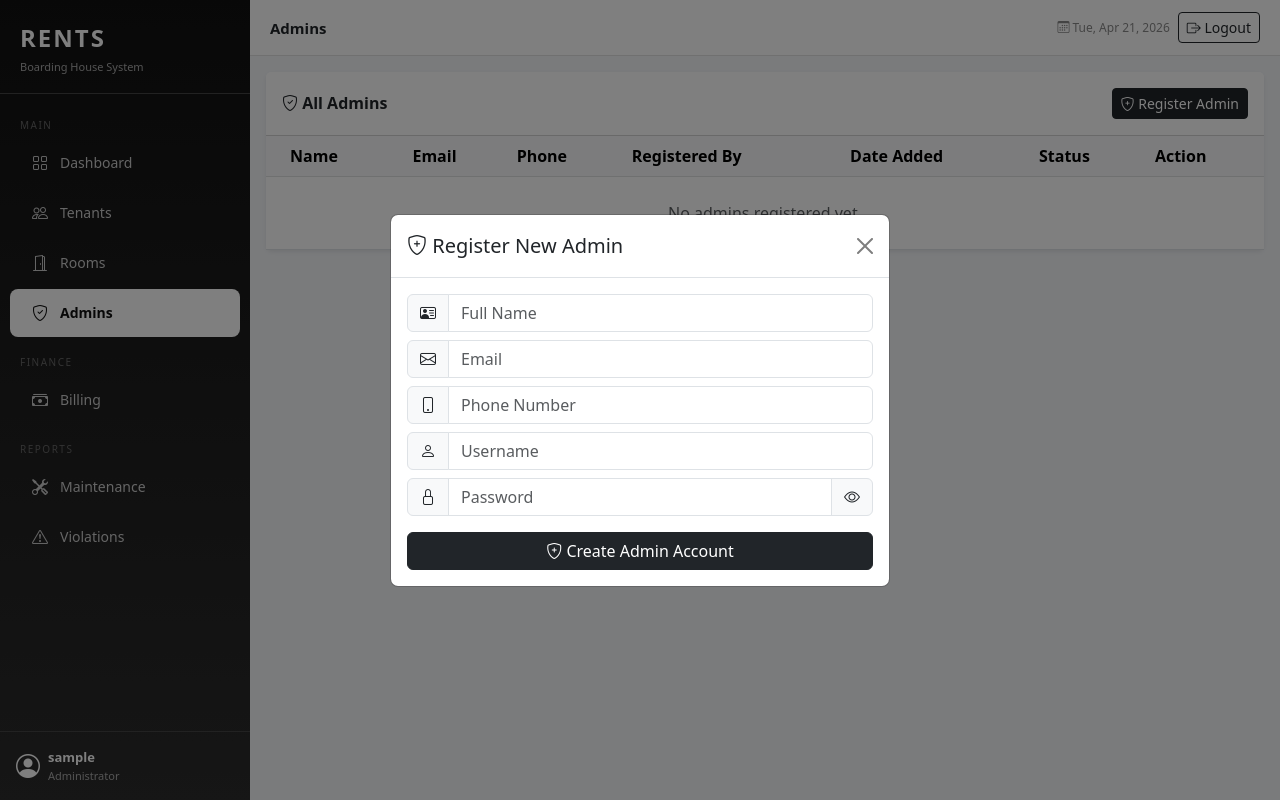
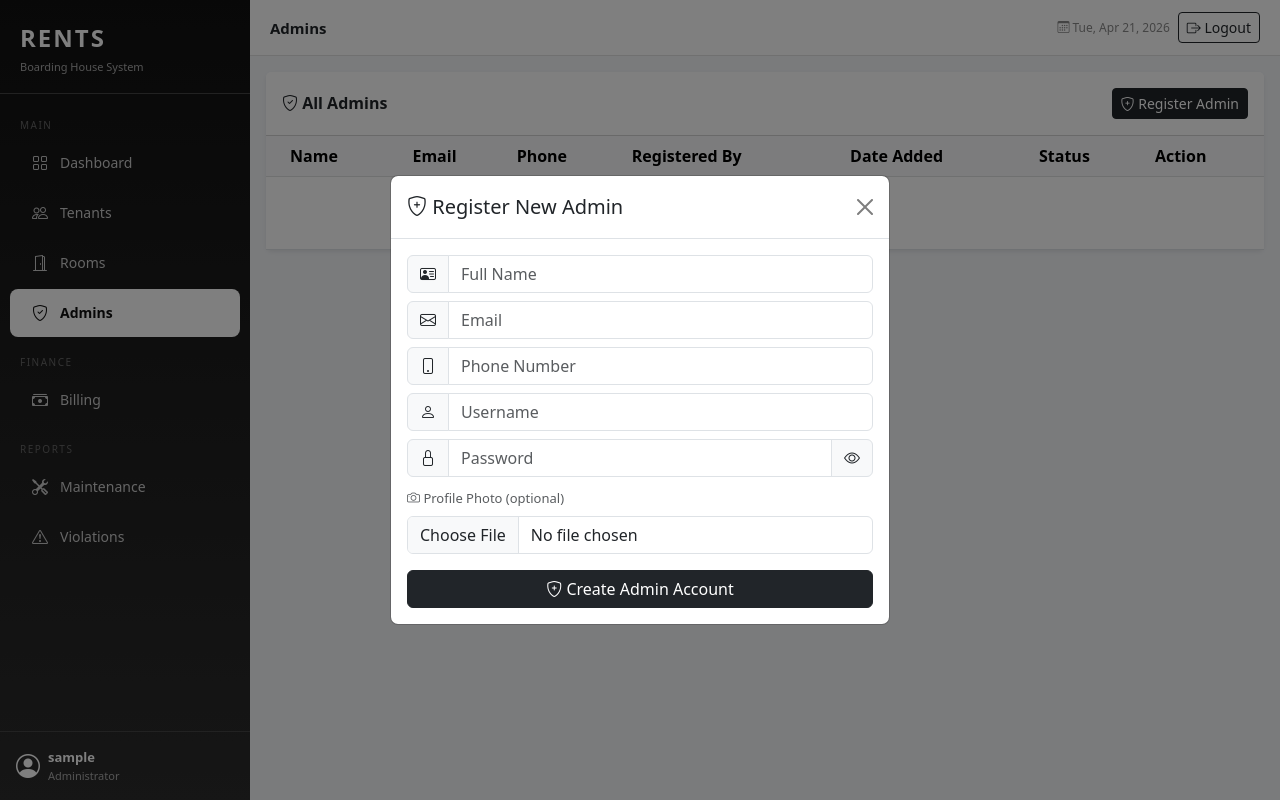
Before and after one commit to KevzBueno101/rents_system, a Django app: page /admin-list/ in a window 1280 px wide, after a click on "Register Admin". Run offline with Django 4.2, Linux system fonts and the light colour scheme; the visitor is signed in with stand-in values (Sample User, id 1); data comes from the database, SQL or seed files in the repository.

Commit message:
Logout: Confirmation Modal, etc

```diff
--- a/accounts/models.py
+++ b/accounts/models.py
@@ -8,6 +8,7 @@ class TenantProfile(models.Model):
     full_name   = models.CharField(max_length=100)
     phone       = models.CharField(max_length=20)
     room_number = models.CharField(max_length=20)
+    photo       = models.ImageField(upload_to='profiles/', blank=True, null=True)
     created_at  = models.DateTimeField(auto_now_add=True)
 
     def __str__(self):
@@ -19,6 +20,7 @@ class AdminProfile(models.Model):
     full_name  = models.CharField(max_length=100)
     phone      = models.CharField(max_length=20)
     created_at = models.DateTimeField(auto_now_add=True)
+    photo      = models.ImageField(upload_to='profiles/', blank=True, null=True)
     created_by = models.ForeignKey(
         User,
         on_delete=models.SET_NULL,
--- a/accounts/static/accounts/css/dashboard.css
+++ b/accounts/static/accounts/css/dashboard.css
@@ -171,6 +171,58 @@ body {
     -webkit-overflow-scrolling: touch;
 }
 
+/* MOBILE RESPONSIVE TABLES */
+.table-wrapper-scroll-x {
+    overflow-x: auto;
+    -webkit-overflow-scrolling: touch;
+    scrollbar-width: thin;
+    scrollbar-color: #ccc #f4f6f9;
+}
+
+.table-wrapper-scroll-x::-webkit-scrollbar {
+    height: 8px;
+}
+
+.table-wrapper-scroll-x::-webkit-scrollbar-track {
+    background: #f4f6f9;
+}
+
+.table-wrapper-scroll-x::-webkit-scrollbar-thumb {
+    background: #ccc;
+    border-radius: 4px;
+}
+
+.table-wrapper-scroll-x::-webkit-scrollbar-thumb:hover {
+    background: #999;
+}
+
+/* STICKY COLUMNS */
+.sticky-col {
+    position: sticky;
+    left: 0;
+    background: white;
+    z-index: 10;
+    box-shadow: 2px 0 4px rgba(0,0,0,0.1);
+}
+
+.sticky-col-end {
+    position: sticky;
+    right: 0;
+    background: white;
+    z-index: 10;
+    box-shadow: -2px 0 4px rgba(0,0,0,0.1);
+}
+
+/* TABLE HEAD STICKY COLS */
+.table .sticky-col {
+    background: #f8f9fa;
+    font-weight: 600;
+}
+
+.table .sticky-col-end {
+    background: #f8f9fa;
+}
+
 /* ── OVERLAY ── */
 #sidebarOverlay {
     display: none;
--- a/accounts/templates/admin_list.html
+++ b/accounts/templates/admin_list.html
@@ -1,4 +1,5 @@
 {% extends 'base_dashboard.html' %}
+{% load avatar_tags %}
 
 {% block title %}Admin List{% endblock %}
 {% block page_title %}Admins{% endblock %}
@@ -19,48 +20,54 @@
     </div>
 
     <div class="card-body p-0">
-        <div class="table-responsive">
-            <table class="table table-hover mb-0">
+        <div class="table-responsive table-wrapper-scroll-x">
+            <table class="table table-hover mb-0" style="min-width: 800px;">
                 <thead class="table-light">
                     <tr>
-                        <th class="ps-4">Name</th>
-                        <th class="d-none d-md-table-cell">Email</th>
-                        <th class="d-none d-sm-table-cell">Phone</th>
-                        <th class="d-none d-md-table-cell">Registered By</th>
-                        <th class="d-none d-md-table-cell">Date Added</th>
+                        <th class="ps-4 sticky-col">Name</th>
+                        <th>Email</th>
+                        <th>Phone</th>
+                        <th>Registered By</th>
+                        <th>Date Added</th>
                         <th>Status</th>
-                        <th>Action</th>
+                        <th class="sticky-col-end">Action</th>
                     </tr>
                 </thead>
                 <tbody>
                     {% for admin in admins %}
                     <tr>
-                        <td class="ps-4">
+                        <td class="ps-4 sticky-col">
                             <div class="d-flex align-items-center gap-2">
-                                <div style="width:34px; height:34px; border-radius:50%; background:#f0e8fd; display:flex; align-items:center; justify-content:center; color:#7c3aed; font-weight:700; flex-shrink:0;">
-                                    {{ admin.full_name|first }}
-                                </div>
-                                <div>
-                                    <div style="font-size:14px; font-weight:600;">
-                                        {{ admin.full_name }}
-                                    </div>
-                                    <div style="font-size:11px; color:#888;">
-                                        @{{ admin.user.username }}
-                                    </div>
+                                {% show_avatar admin 34 14 %}
+                                <div class="text-truncate" style="max-width:150px;">
+                                    <div class="fw-semibold">{{ admin.full_name }}</div>
+                                    <small class="text-muted">@{{ admin.user.username }}</small>
                                 </div>
                             </div>
                         </td>
-                        <td class="d-none d-md-table-cell">
-                            {{ admin.user.email|default:"—" }}
+                        <td>
+                            <div class="d-flex align-items-center gap-1">
+                                <i class="bi bi-envelope text-muted"></i>
+                                <span class="text-truncate">{{ admin.user.email|default:"—" }}</span>
+                            </div>
                         </td>
-                        <td class="d-none d-sm-table-cell">
-                            {{ admin.phone|default:"—" }}
+                        <td>
+                            <div class="d-flex align-items-center gap-1">
+                                <i class="bi bi-telephone text-muted"></i>
+                                <span>{{ admin.phone|default:"—" }}</span>
+                            </div>
                         </td>
-                        <td class="d-none d-md-table-cell">
-                            {{ admin.created_by.username|default:"—" }}
+                        <td>
+                            <div class="d-flex align-items-center gap-1">
+                                <i class="bi bi-person-plus text-muted"></i>
+                                <span>{{ admin.created_by.username|default:"—" }}</span>
+                            </div>
                         </td>
-                        <td class="d-none d-md-table-cell">
-                            {{ admin.created_at|date:"M d, Y" }}
+                        <td>
+                            <div class="d-flex align-items-center gap-1">
+                                <i class="bi bi-calendar text-muted"></i>
+                                <span>{{ admin.created_at|date:"M d, Y" }}</span>
+                            </div>
                         </td>
                         <td>
                             {% if admin.user.is_active %}
@@ -69,7 +76,7 @@
                                 <span class="badge bg-secondary">Inactive</span>
                             {% endif %}
                         </td>
-                        <td>
+                        <td class="sticky-col-end">
                             <a href="{% url 'toggle_admin_status' admin.user.id %}"
                                class="btn btn-sm {% if admin.user.is_active %}btn-outline-danger{% else %}btn-outline-success{% endif %}"
                                onclick="return confirm('Are you sure?')">
@@ -109,7 +116,7 @@
             </div>
 
             <div class="modal-body">
-                <form method="POST" action="{% url 'register_admin' %}">
+                <form method="POST" action="{% url 'register_admin' %}" enctype="multipart/form-data">
                     {% csrf_token %}
 
                     <div class="input-group mb-2">
@@ -132,12 +139,20 @@
                         <input type="text" name="username" class="form-control" placeholder="Username" required>
                     </div>
 
-                    <div class="input-group mb-3">
+                    <div class="input-group mb-2">
                         <span class="input-group-text"><i class="bi bi-lock"></i></span>
                         <input type="password" id="adminPassword" name="password" class="form-control" placeholder="Password" required>
                         <span class="input-group-text" onclick="toggleAdminPassword()" style="cursor:pointer;">
                             <i class="bi bi-eye" id="adminEyeIcon"></i>
                         </span>
+                    </div>
+
+                    <!-- PHOTO -->
+                    <div class="mb-3">
+                        <label class="form-label text-muted" style="font-size:13px;">
+                            <i class="bi bi-camera"></i> Profile Photo (optional)
+                        </label>
+                        <input type="file" name="photo" class="form-control" accept="image/*">
                     </div>
 
                     <button class="btn btn-dark w-100">
--- a/accounts/templates/base_dashboard.html
+++ b/accounts/templates/base_dashboard.html
@@ -102,10 +102,10 @@
                     <i class="bi bi-calendar3"></i>
                     <span id="currentDate"></span>
                 </span>
-                <a href="{% url 'logout' %}" class="btn btn-sm btn-outline-dark">
+                <button class="btn btn-sm btn-outline-dark" data-bs-toggle="modal" data-bs-target="#logoutModal">
                     <i class="bi bi-box-arrow-right"></i>
                     <span class="d-none d-md-inline">Logout</span>
-                </a>
+                </button>
             </div>
         </div>
 
@@ -114,6 +114,37 @@
             {% block content %}{% endblock %}
         </div>
 
+    </div>
+
+    <!-- LOGOUT CONFIRMATION MODAL -->
+    <div class="modal fade" id="logoutModal" tabindex="-1">
+        <div class="modal-dialog modal-dialog-centered">
+            <div class="modal-content">
+                <div class="modal-header">
+                    <h5 class="modal-title">
+                        <i class="bi bi-box-arrow-right"></i> Confirm Logout
+                    </h5>
+                    <button type="button" class="btn-close" data-bs-dismiss="modal"></button>
+                </div>
+                <div class="modal-body">
+                    <div class="text-center mb-3">
+                        <i class="bi bi-question-circle text-warning" style="font-size: 3rem;"></i>
+                    </div>
+                    <h6 class="text-center">Are you sure you want to logout?</h6>
+                    <p class="text-muted text-center mb-0">
+                        You will need to login again to access the system.
+                    </p>
+                </div>
+                <div class="modal-footer">
+                    <button type="button" class="btn btn-secondary" data-bs-dismiss="modal">
+                        <i class="bi bi-x-circle"></i> Cancel
+                    </button>
+                    <a href="{% url 'logout' %}" class="btn btn-danger">
+                        <i class="bi bi-box-arrow-right"></i> Logout
+                    </a>
+                </div>
+            </div>
+        </div>
     </div>
 
     <!-- BOOTSTRAP JS (once lang!) -->
--- a/accounts/views.py
+++ b/accounts/views.py
@@ -46,6 +46,7 @@ def signup_view(request):
         full_name   = request.POST.get('full_name')
         phone       = request.POST.get('phone')
         room_number = request.POST.get('room_number')
+        photo       = request.FILES.get('photo')  # ← NEW
 
         if User.objects.filter(username=username).exists():
             return render(request, 'login.html', {
@@ -62,7 +63,8 @@ def signup_view(request):
             user=user,
             full_name=full_name,
             phone=phone,
-            room_number=room_number
+            room_number=room_number,
+            photo=photo  # ← NEW
         )
 
         return render(request, 'login.html', {
@@ -70,7 +72,6 @@ def signup_view(request):
         })
 
     return redirect('login')
-
 
 # ─── REGISTER ADMIN (Superadmin only) ────────────────
 @login_required(login_url='/')
@@ -84,6 +85,7 @@ def register_admin(request):
         email     = request.POST.get('email')
         full_name = request.POST.get('full_name')
         phone     = request.POST.get('phone')
+        photo     = request.FILES.get('photo')  # ← NEW
 
         if User.objects.filter(username=username).exists():
             return render(request, 'admin_dashboard.html', {
@@ -91,28 +93,24 @@ def register_admin(request):
                 'show_register_modal': True,
             })
 
-        # Create admin user
         new_admin = User.objects.create_user(
             username=username,
             password=password,
             email=email,
-            is_staff=True,          # ← admin
-            is_superuser=False,     # ← NOT superadmin
+            is_staff=True,
+            is_superuser=False,
         )
 
-        # Create admin profile
-        from .models import AdminProfile
         AdminProfile.objects.create(
             user=new_admin,
             full_name=full_name,
             phone=phone,
+            photo=photo,  # ← NEW
             created_by=request.user
         )
 
         return render(request, 'admin_dashboard.html', {
             'register_success': f'Admin account for {full_name} created successfully!',
-            'show_register_modal': False,
-            # pass dashboard context too
             'total_tenants' : TenantProfile.objects.count(),
             'vacant_rooms'  : sum(1 for r in Room.objects.all() if not r.is_full()),
             'unpaid_bills'  : Bill.objects.filter(is_paid=False).count(),
@@ -121,7 +119,6 @@ def register_admin(request):
         })
 
     return redirect('admin_dashboard')
-
 # ─── ADMIN DASHBOARD ─────────────────────────────────
 @login_required(login_url='/')
 def admin_dashboard(request):
--- a/rents_system/urls.py
+++ b/rents_system/urls.py
@@ -1,7 +1,9 @@
 from django.contrib import admin
 from django.urls import path, include
+from django.conf import settings
+from django.conf.urls.static import static
 
 urlpatterns = [
     path('', include('accounts.urls')),
     path('admin/', admin.site.urls),
-]
+] + static(settings.MEDIA_URL, document_root=settings.MEDIA_ROOT)
```
Also changed, not shown: accounts/static/accounts/css/avatar.css (added, +21 -0 lines), accounts/templates/admin_dashboard.html (+33 -27 lines), accounts/templates/login.html (+32 -9 lines), accounts/templates/partials/avatar.html (added, +11 -0 lines), accounts/templatetags/avatar_tags.py (added, +11 -0 lines), rents_system/settings.py (+5 -12 lines), accounts/migrations/0005_adminprofile_photo_tenantprofile_photo.py (added), accounts/templatetags/__init__.py (added), media/profiles/mypic.jpg (added), media/profiles/profile.jpg (added), media/profiles/stats-profile1.png (added).
